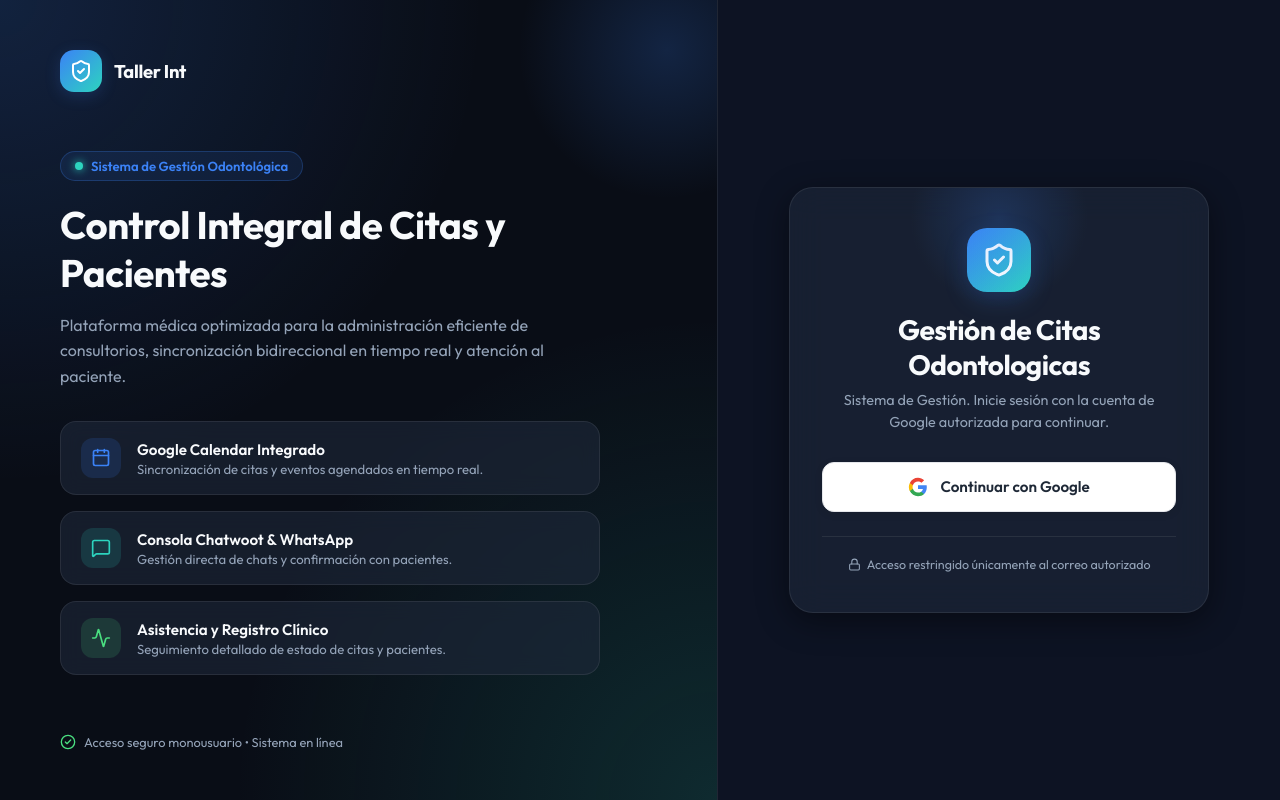
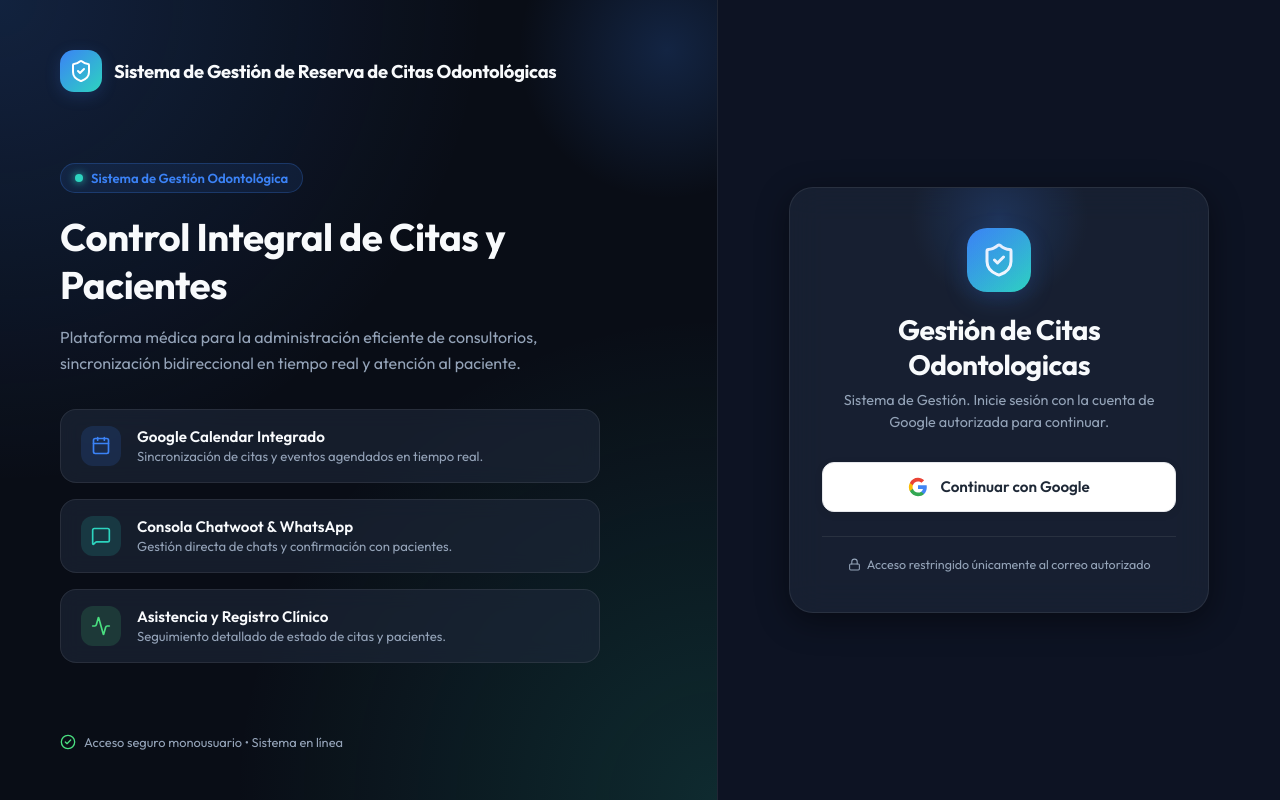
Before and after one commit to OrlandoPa/CRM_TallerInt, a React (Vite) app: page / in a window 1280 px wide. Built offline with nearby package versions, Linux system fonts and the light colour scheme; no server answers; the database is empty; a web font is replaced by a local one.

Commit message:
fix: login 4

```diff
--- a/src/App.jsx
+++ b/src/App.jsx
@@ -177,14 +177,16 @@ function App() {
     }
   };
 
-  // Verify Google Token on mount, settings changes, or month changes
+  // Sincronizar datos automáticamente al montar, cambiar usuario, configuración o fecha de calendario
   useEffect(() => {
-    const timer = setTimeout(() => {
-      fetchData();
-    }, 0);
-    return () => clearTimeout(timer);
+    if (user) {
+      const timer = setTimeout(() => {
+        fetchData();
+      }, 0);
+      return () => clearTimeout(timer);
+    }
     // eslint-disable-next-line react-hooks/exhaustive-deps
-  }, [settings, currentDate]);
+  }, [user, settings, currentDate]);
 
   // Fetch Google User Email if authenticated
   useEffect(() => {
@@ -554,6 +556,7 @@ function App() {
       setGcalConnected(!!token);
       setGcalEmail(user.email);
       localStorage.setItem('gcal_user_email', user.email);
+      fetchData();
     }
   }, [user]);
 
--- a/src/components/views/LoginView.jsx
+++ b/src/components/views/LoginView.jsx
@@ -152,7 +152,7 @@ function LoginView({ onLoginSuccess }) {
             <ShieldCheck size={24} />
           </div>
           <span style={{ fontSize: '1.15rem', fontWeight: 700, color: 'var(--text-primary)', letterSpacing: '-0.3px' }}>
-            Taller Int
+            Sistema de Gestión de Reserva de Citas Odontológicas
           </span>
         </div>
 
@@ -180,7 +180,7 @@ function LoginView({ onLoginSuccess }) {
           </h1>
 
           <p style={{ fontSize: '1rem', color: 'var(--text-secondary)', lineHeight: '1.6', marginBottom: '32px' }}>
-            Plataforma médica optimizada para la administración eficiente de consultorios, sincronización bidireccional en tiempo real y atención al paciente.
+            Plataforma médica para la administración eficiente de consultorios, sincronización bidireccional en tiempo real y atención al paciente.
           </p>
 
           {/* Tarjetas de características clave */}
```
